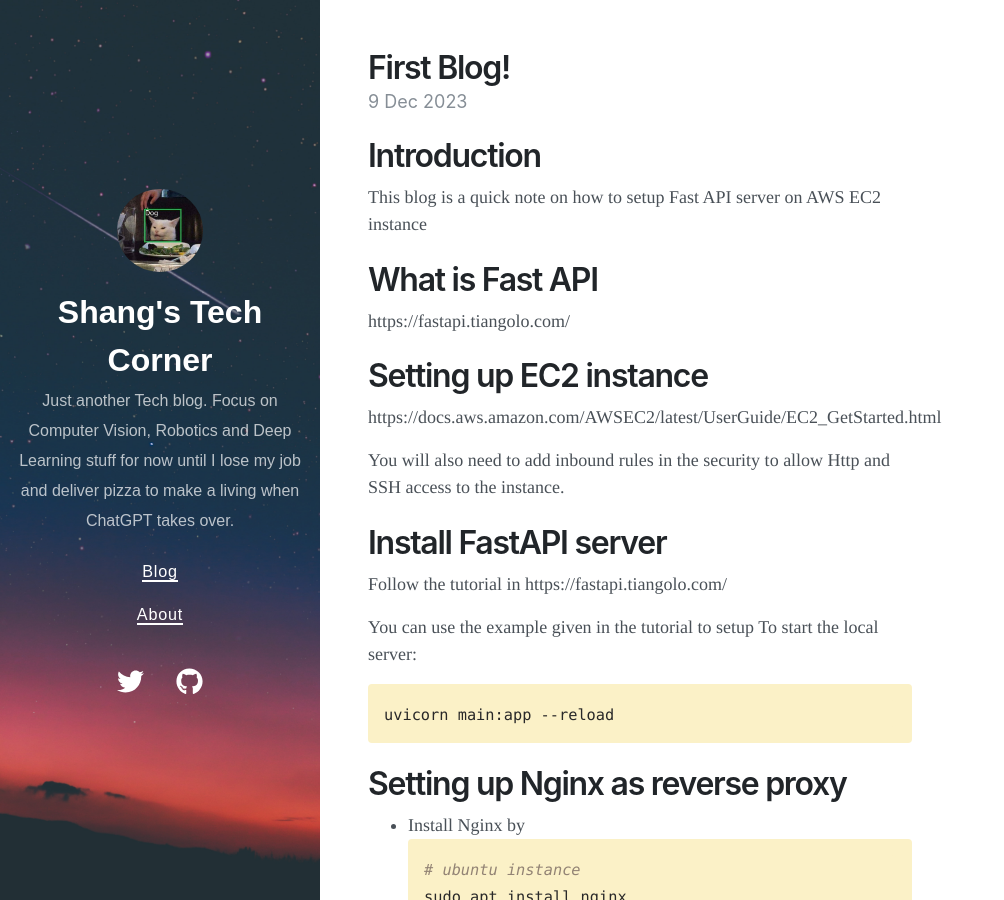
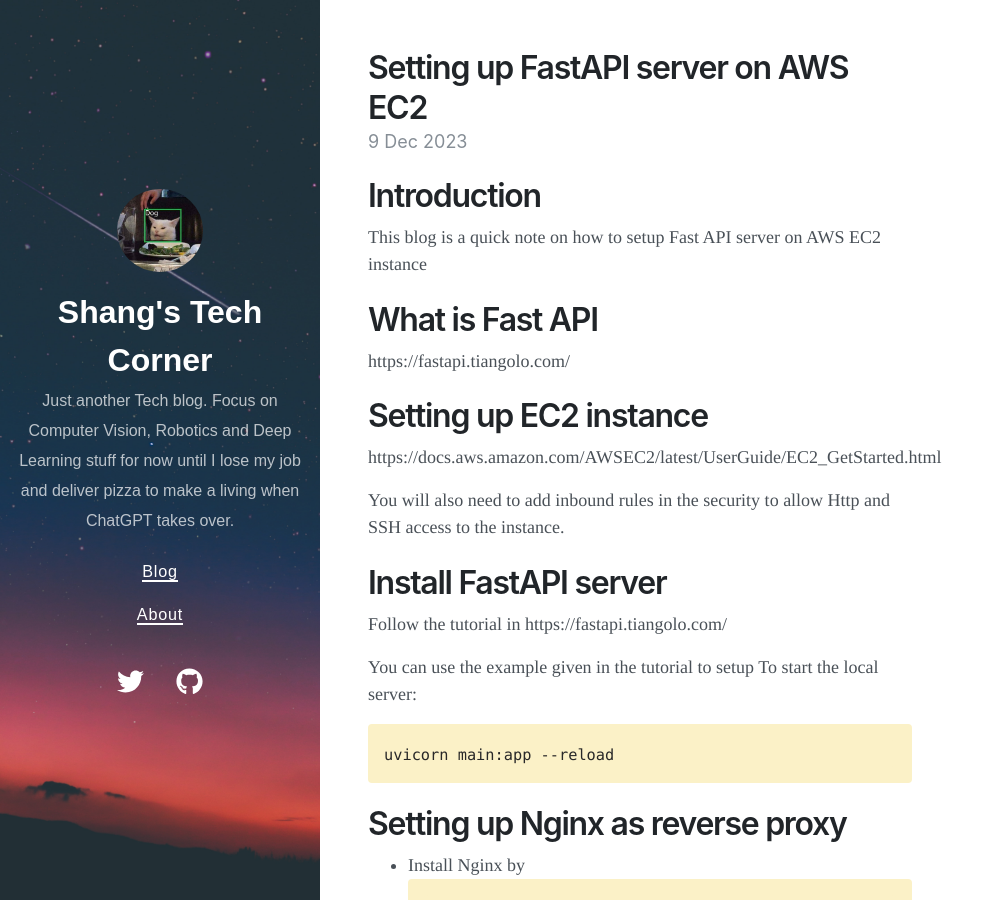
Before and after one commit to mertonmeng/mertonmeng.github.io, a Jekyll site: the page built from _posts/2023-12-09-setting-up-fast-api-server-on-aws-ec2.md, in a window 1280 px wide and 900 px high. Shown: the whole window, without its empty margins (0-1004 px from the left). Built offline with Jekyll 4.4.1, drawn with Linux system fonts in a browser that asks for light colours; nearby versions of some CDN libraries.

Commit message:
Fix the tile

```diff
--- a/_posts/2023-12-09-setting-up-fast-api-server-on-aws-ec2.md
+++ b/_posts/2023-12-09-setting-up-fast-api-server-on-aws-ec2.md
@@ -1,6 +1,6 @@
 ---
 layout: post
-title:  "First Blog!"
+title:  "Setting up FastAPI server on AWS EC2"
 date:   2023-12-09 16:30:30 -0700
 tags: Cloud, AWS
 ---
```
